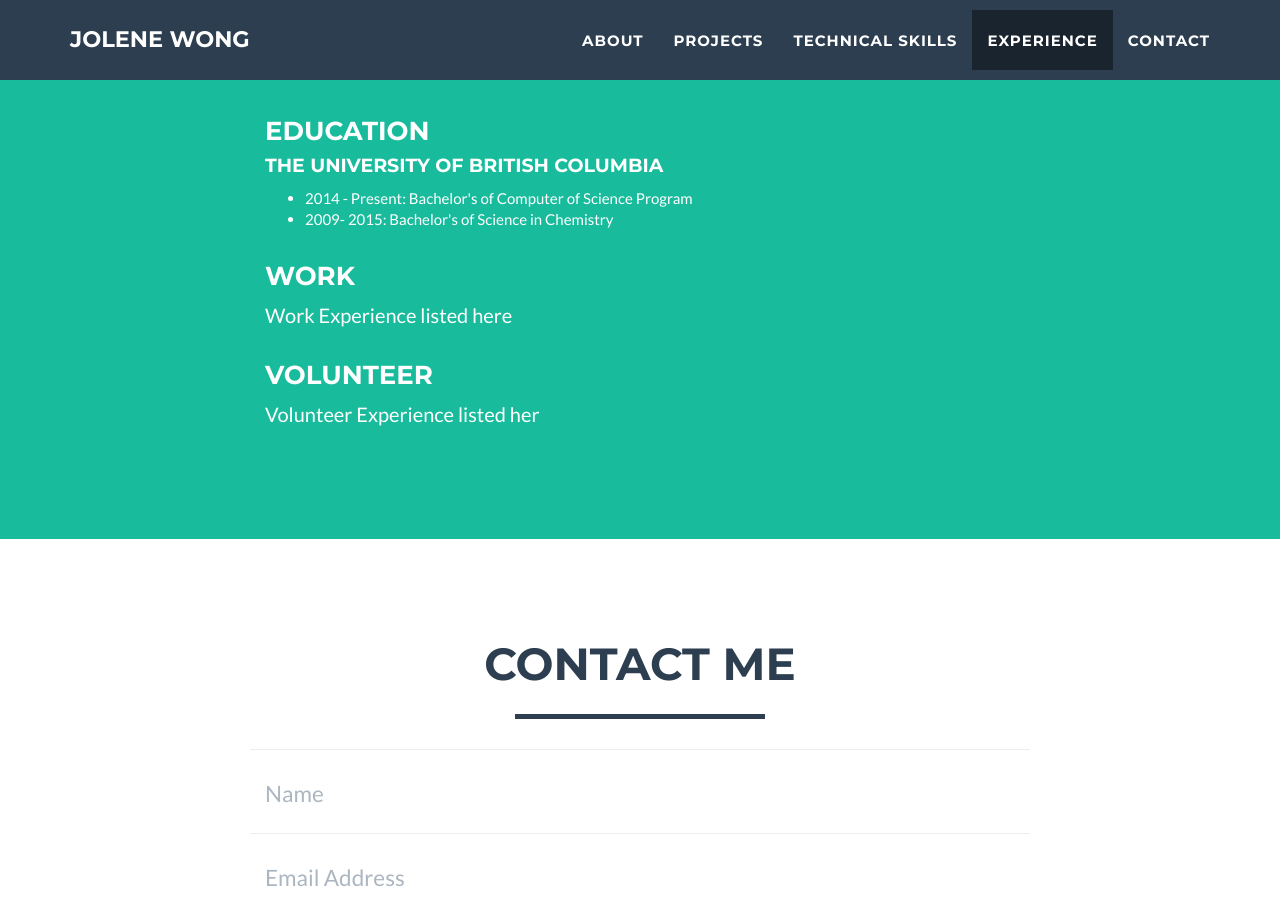
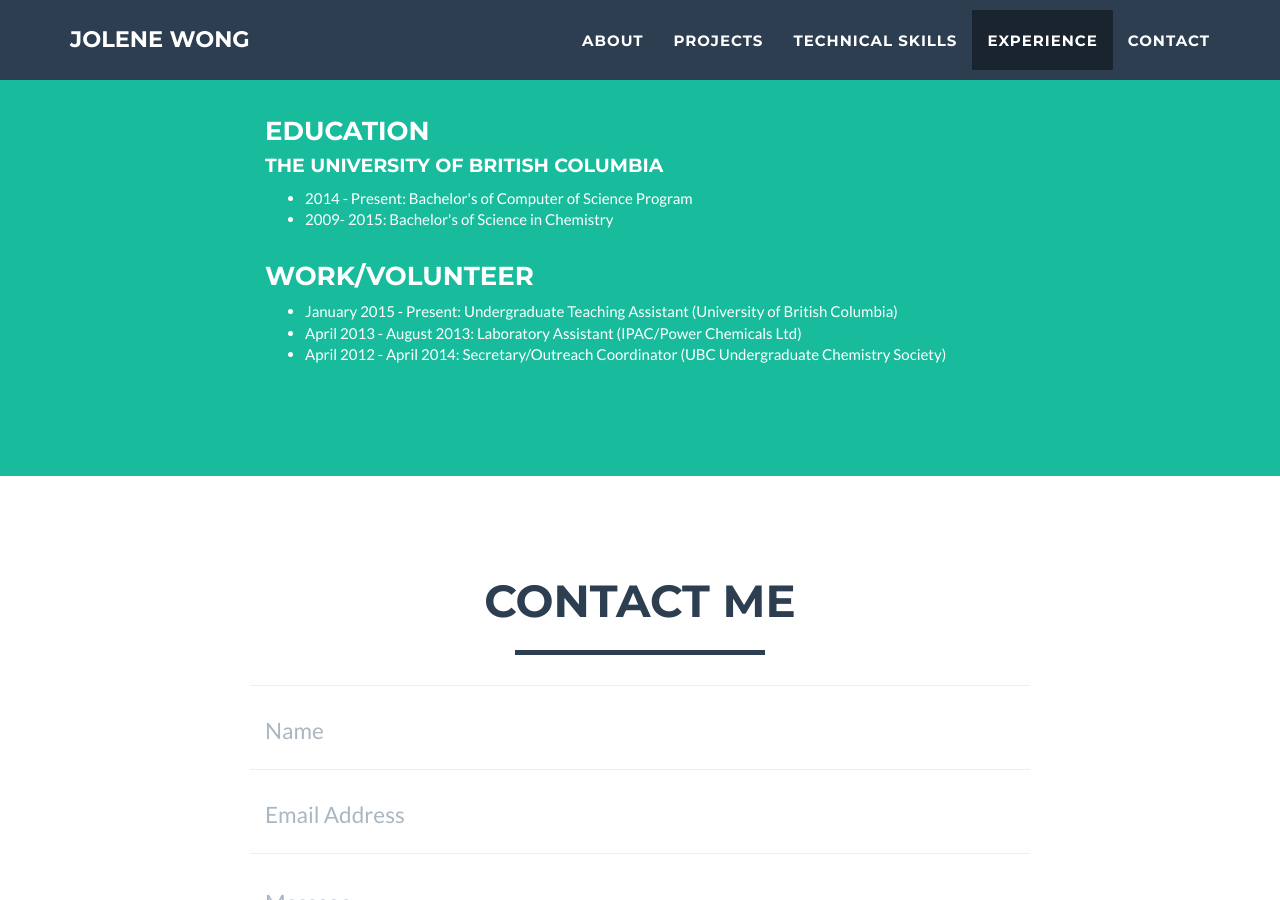
Before and after one commit to milktea02/milktea02.github.io, a Jekyll site: the page built from index.html, in a window 1280 px wide and 900 px high, scrolled down 3007 px. Built offline with Jekyll 4.4.1, drawn with Linux system fonts in a browser that asks for light colours; comment, search, counter and statistics services are not loaded.

Commit message:
experiences

```diff
--- a/_includes/education.html
+++ b/_includes/education.html
@@ -19,14 +19,11 @@
             </div>
             <div class="row">
                 <div class="col-lg-8 col-lg-offset-2">
-                    <h3>Work</h3>
-                    <p> Work Experience listed here</p>
-                </div>
-            </div>
-            <div class="row">
-                <div class="col-lg-8 col-lg-offset-2">
-                    <h3>Volunteer</h3>
-                    <p> Volunteer Experience listed her</P>
+                    <h3>Work/Volunteer</h3>
+                    <ul>
+                        <li>January 2015 - Present: Undergraduate Teaching Assistant (University of British Columbia)</li>
+                        <li>April 2013 - August 2013: Laboratory Assistant (IPAC/Power Chemicals Ltd)</li>
+                        <li>April 2012 - April 2014: Secretary/Outreach Coordinator (UBC Undergraduate Chemistry Society)</li>
                 </div>
             </div>
         </div>
```
